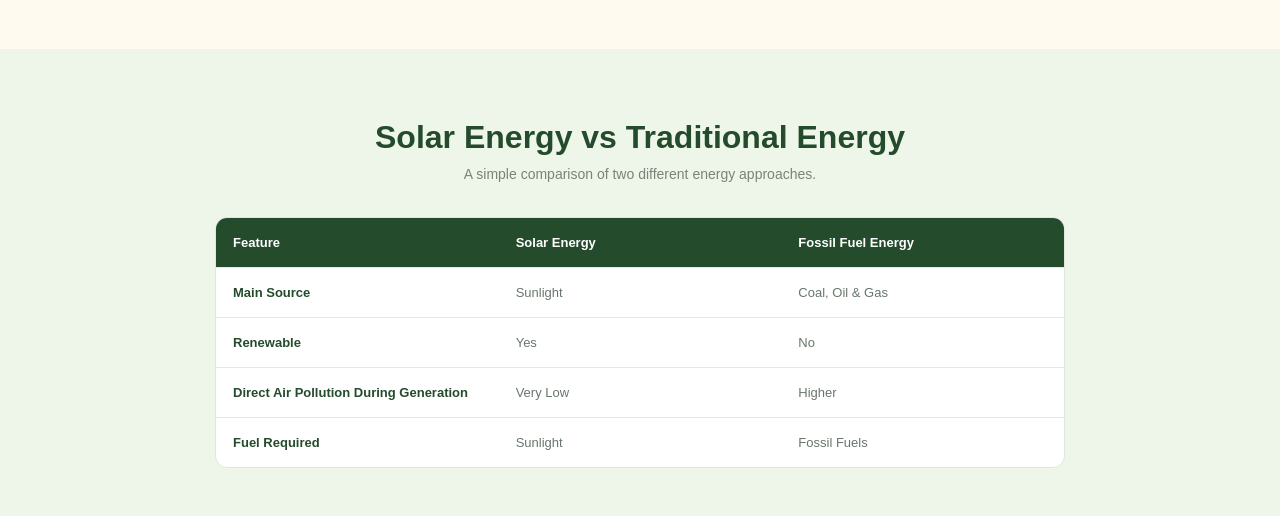
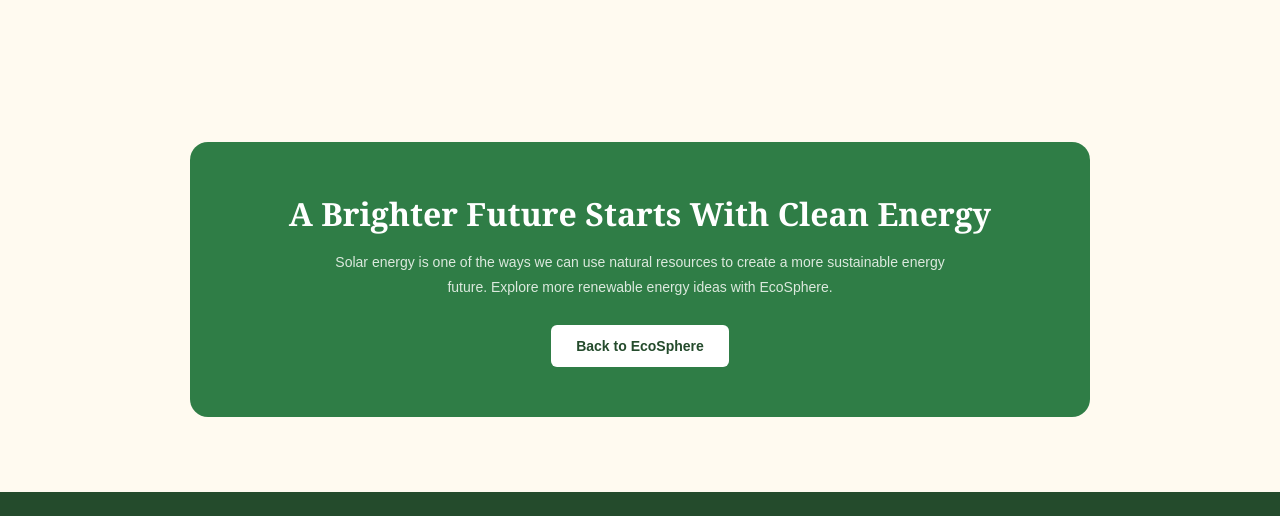
Before and after one commit to nidhi157/nidhiGUPTAAOTM3, a plain HTML site: page solar energy.html in a window 1280 px wide. Shown: the part 3407-3923 px from the top of the page. Drawn offline with Linux system fonts and the light colour scheme.

Commit message:
Add files via upload

````diff
--- a/solar energy.html
+++ b/solar energy.html
@@ -1,3 +1,4 @@
+```html
 <!DOCTYPE html>
 <html lang="en">
 
@@ -467,53 +468,6 @@ nav a:hover{
 }
 
 
-/* ================= COMPARISON ================= */
-
-.comparison{
-    background:#eef6e9;
-    padding:70px 7%;
-}
-
-.compare-box{
-    max-width:850px;
-    margin:35px auto 0;
-    background:white;
-    border-radius:12px;
-    overflow:hidden;
-    border:1px solid #dfe8df;
-}
-
-.compare-row{
-    display:grid;
-    grid-template-columns:1fr 1fr 1fr;
-    border-bottom:1px solid #e5eadf;
-}
-
-.compare-row:last-child{
-    border-bottom:none;
-}
-
-.compare-row div{
-    padding:17px;
-    font-size:13px;
-    color:#68766c;
-}
-
-.compare-row div:first-child{
-    font-weight:bold;
-    color:#244b2c;
-}
-
-.compare-heading{
-    background:#244b2c;
-}
-
-.compare-heading div{
-    color:white !important;
-    font-weight:bold !important;
-}
-
-
 /* ================= CTA ================= */
 
 .cta{
@@ -662,14 +616,6 @@ footer p{
 
     .application-grid{
         grid-template-columns:1fr;
-    }
-
-    .compare-row{
-        grid-template-columns:1fr;
-    }
-
-    .compare-heading{
-        display:none;
     }
 
     footer{
@@ -1262,113 +1208,6 @@ footer p{
 
 
 
-<!-- ================= COMPARISON ================= -->
-
-<section class="comparison">
-
-    <h2 class="section-title" style="text-align:center;">
-        Solar Energy vs Traditional Energy
-    </h2>
-
-    <p class="section-text" style="text-align:center;">
-        A simple comparison of two different energy approaches.
-    </p>
-
-
-    <div class="compare-box">
-
-
-        <div class="compare-row compare-heading">
-
-            <div>
-                Feature
-            </div>
-
-            <div>
-                Solar Energy
-            </div>
-
-            <div>
-                Fossil Fuel Energy
-            </div>
-
-        </div>
-
-
-        <div class="compare-row">
-
-            <div>
-                Main Source
-            </div>
-
-            <div>
-                Sunlight
-            </div>
-
-            <div>
-                Coal, Oil & Gas
-            </div>
-
-        </div>
-
-
-        <div class="compare-row">
-
-            <div>
-                Renewable
-            </div>
-
-            <div>
-                Yes
-            </div>
-
-            <div>
-                No
-            </div>
-
-        </div>
-
-
-        <div class="compare-row">
-
-            <div>
-                Direct Air Pollution During Generation
-            </div>
-
-            <div>
-                Very Low
-            </div>
-
-            <div>
-                Higher
-            </div>
-
-        </div>
-
-
-        <div class="compare-row">
-
-            <div>
-                Fuel Required
-            </div>
-
-            <div>
-                Sunlight
-            </div>
-
-            <div>
-                Fossil Fuels
-            </div>
-
-        </div>
-
-
-    </div>
-
-</section>
-
-
-
 <!-- ================= CTA ================= -->
 
 <section class="cta">
@@ -1431,3 +1270,4 @@ function toggleMenu(){
 </body>
 
 </html>
+```
````
